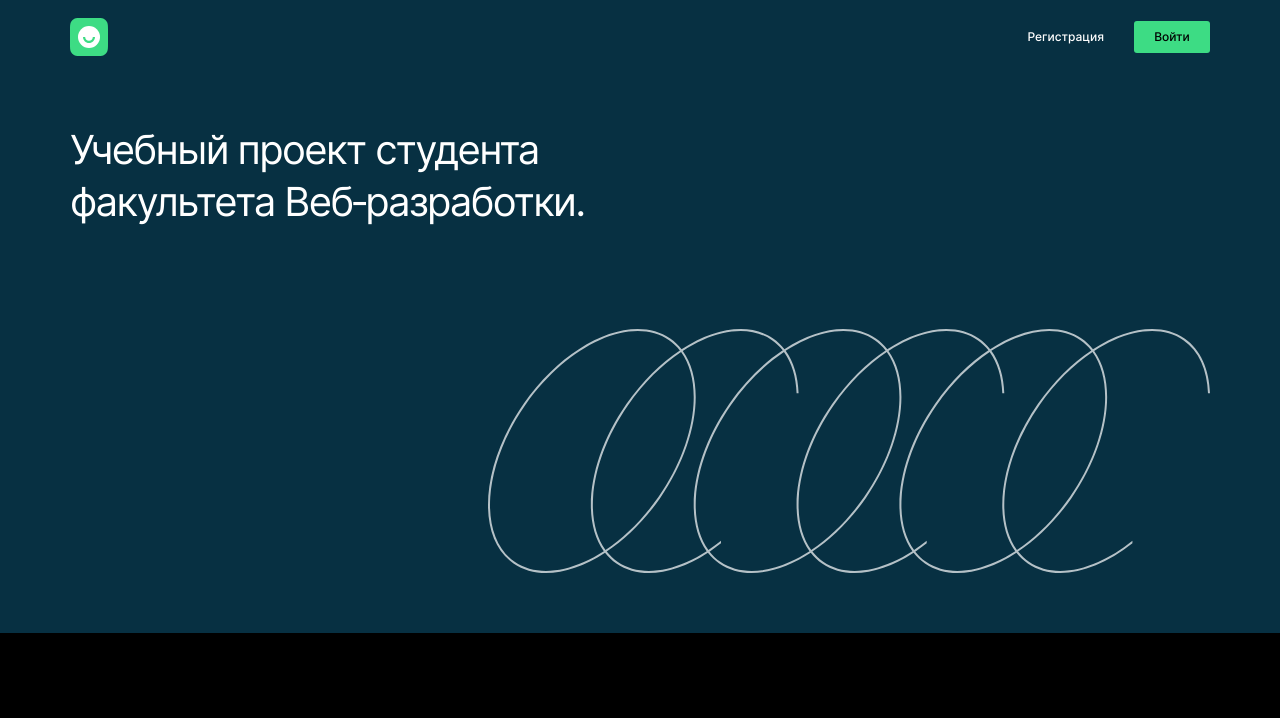
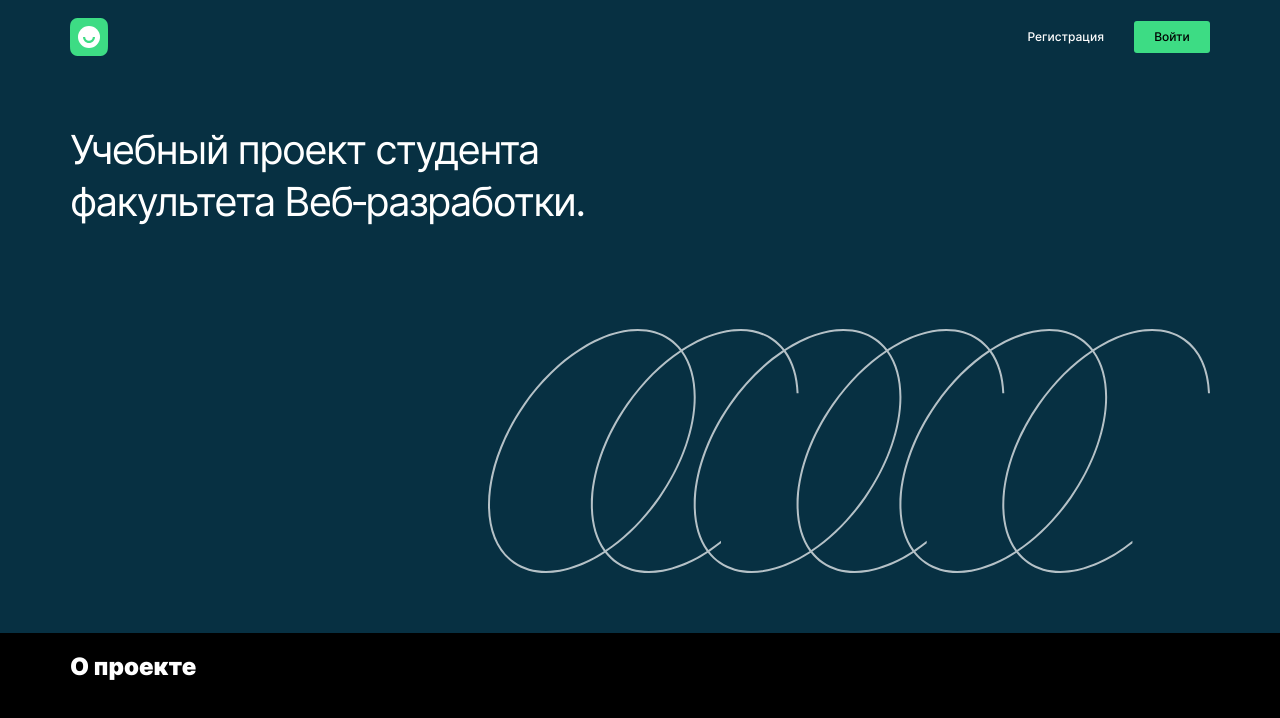
Before and after one commit to krylovis/movies-explorer-frontend, a React (Create React App) app: page / in a window 1280 px wide. Shown: the top 718 px of the page. Built offline with nearby package versions, Linux system fonts and the light colour scheme.

Commit message:
add components
AboutContainer
AboutProject

```diff
--- /dev/null
+++ b/src/components/AboutContainer/AboutContainer.css
@@ -0,0 +1,8 @@
+.about-container {
+  width: 100%;
+}
+
+.about-container__content {
+  max-width: 1140px;
+  margin: 0 auto;
+}
--- /dev/null
+++ b/src/components/AboutContainer/AboutContainer.jsx
@@ -0,0 +1,15 @@
+export default function AboutContainer(props) {
+  const { headerText, children } = props;
+
+  return (
+    <section className="about-container">
+      <div className="about-container__content">
+        <h2 className="about-project__header">{headerText}</h2>
+
+        <div className="about-project__content">
+          {children}
+        </div>
+      </div>
+    </section>
+  )
+}
--- /dev/null
+++ b/src/components/AboutProject/AboutProject.css
@@ -0,0 +1 @@
+.about-project-page {}
--- /dev/null
+++ b/src/components/AboutProject/AboutProject.jsx
@@ -0,0 +1,11 @@
+import AboutContainer from '../AboutContainer/AboutContainer';
+
+export default function AboutProject() {
+  const headerText = 'О проекте';
+
+  return (
+    <AboutContainer headerText={headerText}>
+      <div className="about-project"></div >
+    </AboutContainer>
+  )
+}
--- a/src/components/AboutProjectPage/AboutProjectPage.jsx
+++ b/src/components/AboutProjectPage/AboutProjectPage.jsx
@@ -1,9 +1,11 @@
 import Promo from '../Promo/Promo';
+import AboutProject from '../AboutProject/AboutProject';
 
 export default function AboutProjectPage() {
   return (
     <section className="about-project-page">
       <Promo />
+      <AboutProject />
     </section>
   )
 }
--- a/src/index.css
+++ b/src/index.css
@@ -25,11 +25,17 @@
 /* --------------- Main --------------- */
 @import './components/Main/Main.css';
 
+/* --------------- AboutProjectPage --------------- */
+@import './components/AboutProjectPage/AboutProjectPage.css';
+
+/* --------------- AboutContainer --------------- */
+@import './components/AboutContainer/AboutContainer.css';
+
 /* --------------- Promo --------------- */
 @import './components/Promo/Promo.css';
 
-/* --------------- AboutProjectPage --------------- */
-@import './components/AboutProjectPage/AboutProjectPage.css';
+/* --------------- AboutProject --------------- */
+@import './components/AboutProject/AboutProject.css';
 
 /* --------------- Movies --------------- */
 @import './components/Movies/Movies.css';
```
